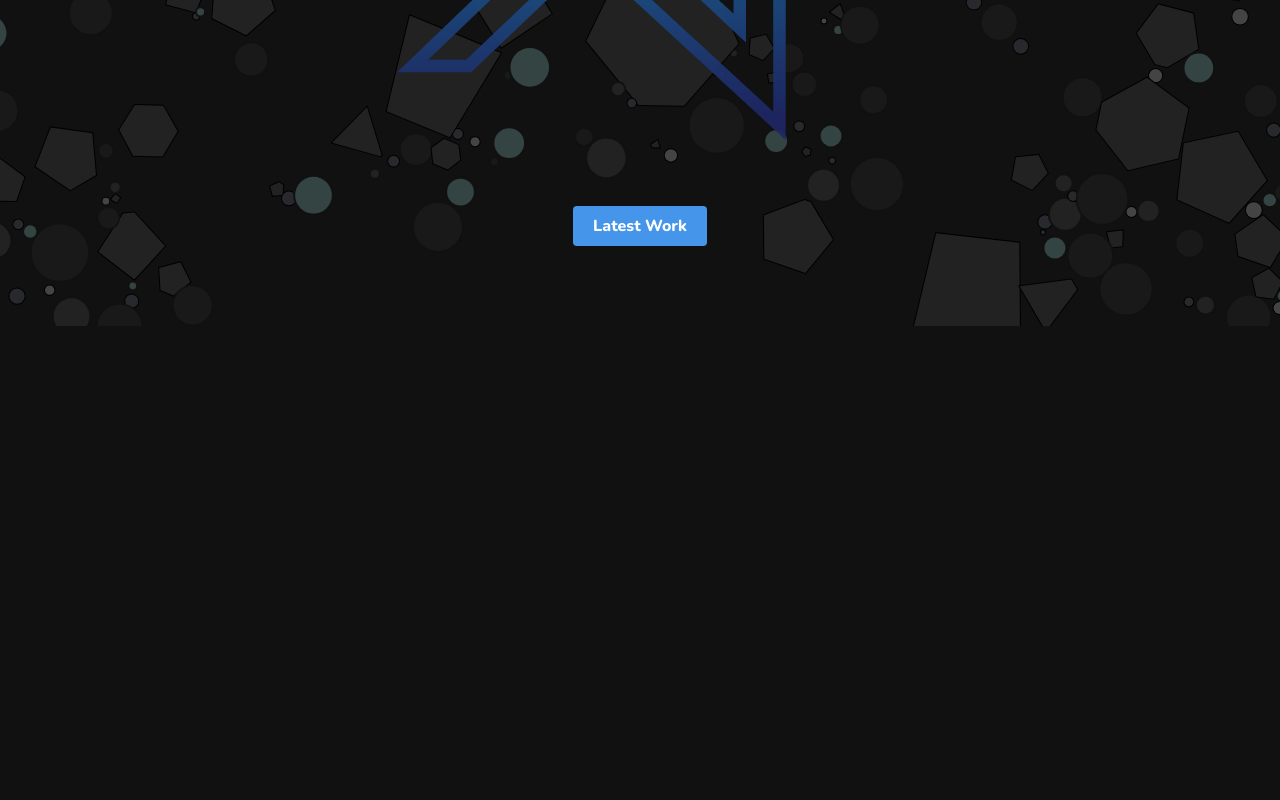
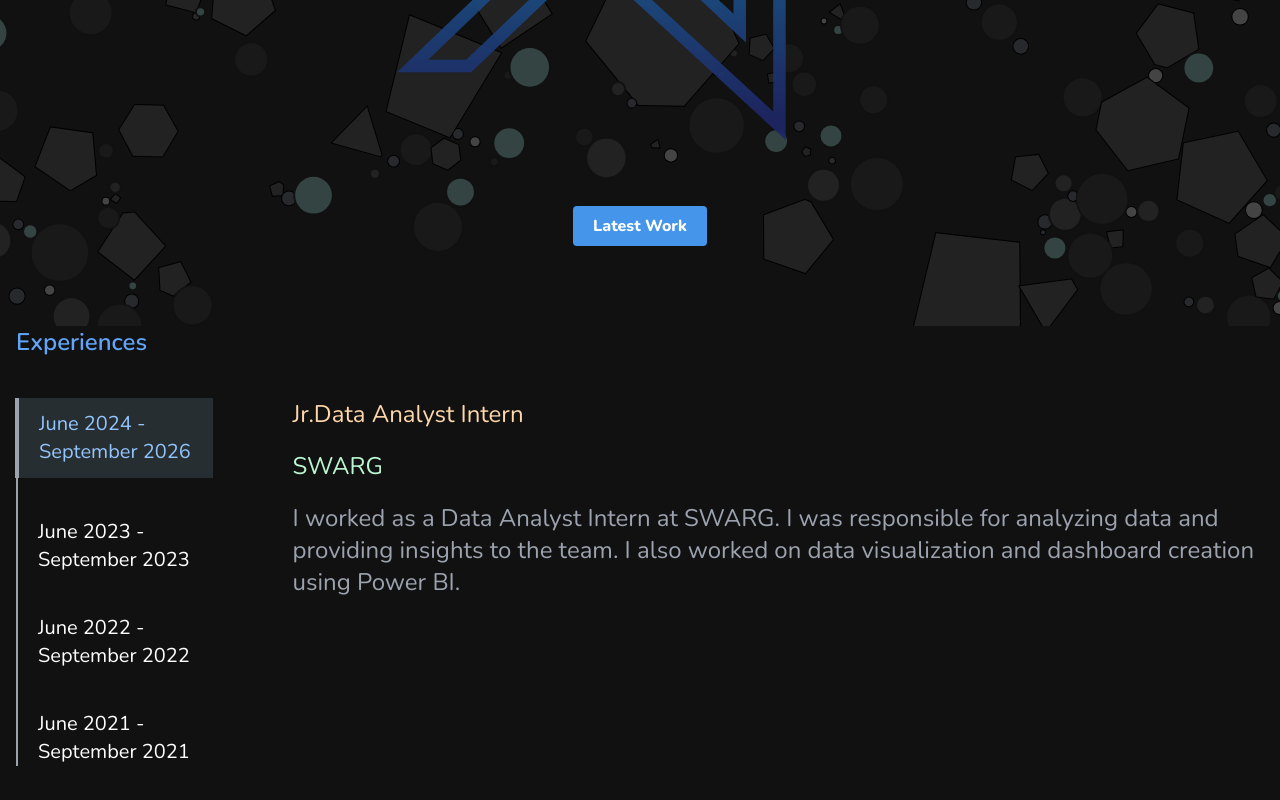
Before and after one commit to ashu9795/Portfolio, a React (Vite) app in the folder client/: page / in a window 1280 px wide. Shown: the part 474-1274 px from the top of the page. Before the commit the page ends 800 px from the top, so only its background shows below. Built offline with nearby package versions, Linux system fonts and the light colour scheme.

Commit message:
this is for experience

```diff
--- /dev/null
+++ b/client/src/Pages/Home/Experiences.jsx
@@ -0,0 +1,36 @@
+import React, { useState } from 'react'; // Import useState
+import SectionTitle from '../../Components/SectionTitle';
+import { experiences } from '../../Resources/experiences';
+
+function Experiences() {
+  const [selectedItemIndex, setSelectedItemIndex] = useState(0); // Use const
+
+  return (
+    <div>
+      <SectionTitle title="Experiences" />
+      <div className="flex py-10 gap-20">
+        <div className='flex flex-col gap-10 border-l-2 border-gray-400 w-1/3' >
+          {experiences.map((experience, index) => (
+            <div onClick={
+                ()=>{
+                    setSelectedItemIndex(index);
+                }
+            }
+            className='cursor-pointer' > {/* Add key prop */}
+              <h1 className={`text-xl px-5 ${selectedItemIndex === index ? 'text-blue-300 border-gray-400  border-l-4 -ml-[3px] bg-[#667f8e44] py-3' : 'text-white'}`}>
+                {experience.period}
+              </h1>
+            </div>
+          ))}
+        </div>
+        <div  className='flex flex-col gap-5'>
+            <h1 className='text-orange-200 text-2xl'>{experiences[selectedItemIndex].title} </h1>
+            <h1 className='text-green-200 text-2xl'>{experiences[selectedItemIndex].Organization} </h1>
+            <h1 className='text-gray-400 text-2xl'>{experiences[selectedItemIndex].description} </h1>
+        </div>
+      </div>
+    </div>
+  );
+}
+
+export default Experiences;
--- a/client/src/Pages/Home/Index.jsx
+++ b/client/src/Pages/Home/Index.jsx
@@ -3,6 +3,7 @@
 import Intro from '../Home/intro.jsx';
 import "../../font.css";
 import { runMatter } from '../../../matter.js'; // Import the Matter.js setup function
+import Experiences from './Experiences.jsx';
 
 function Index() {
   useEffect(() => {
@@ -40,7 +41,12 @@
         {/* Wrapper canvas for Matter.js */}
         <div className="absolute inset-0 hidden md:block" id="wrapper-canvas"></div>
         <Intro />
+
       </div>
+        <div class="max-w-screen-xl mx-auto px-4 relative pb-8 sm:pb-16" >
+        <Experiences/>
+        </div>
+
     </>
   );
 }
--- /dev/null
+++ b/client/src/Resources/experiences.js
@@ -0,0 +1,26 @@
+export const experiences = [
+    {   _id: "1",
+        title :"Jr.Data Analyst Intern",
+        Organization: "SWARG",
+        period : "June 2024 - September 2026",
+        description: "I worked as a Data Analyst Intern at SWARG. I was responsible for analyzing data and providing insights to the team. I also worked on data visualization and dashboard creation using Power BI."
+    },
+    {   _id: "2",
+        title :"Software Developer Intern",
+        Organization: "XYZ",
+        period : "June 2023 - September 2023",
+        description: "I worked as a Software Developer Intern at XYZ. I was responsible for developing and maintaining software applications. I also worked on bug fixing and testing of the applications."
+    },
+    {   _id: "3",
+        title :"Web Developer Intern",
+        Organization: "ABC",
+        period : "June 2022 - September 2022",
+        description: "I worked as a Web Developer Intern at ABC. I was responsible for developing and maintaining websites. I also worked on front-end and back-end development of the websites."
+    },
+    {   _id: "4",
+        title :"Data Entry Operator",
+        Organization: "PQR",
+        period : "June 2021 - September 2021",
+        description: "I worked as a Data Entry Operator at PQR. I was responsible for entering data into the system. I also worked on data verification and validation."
+    },
+];
```
